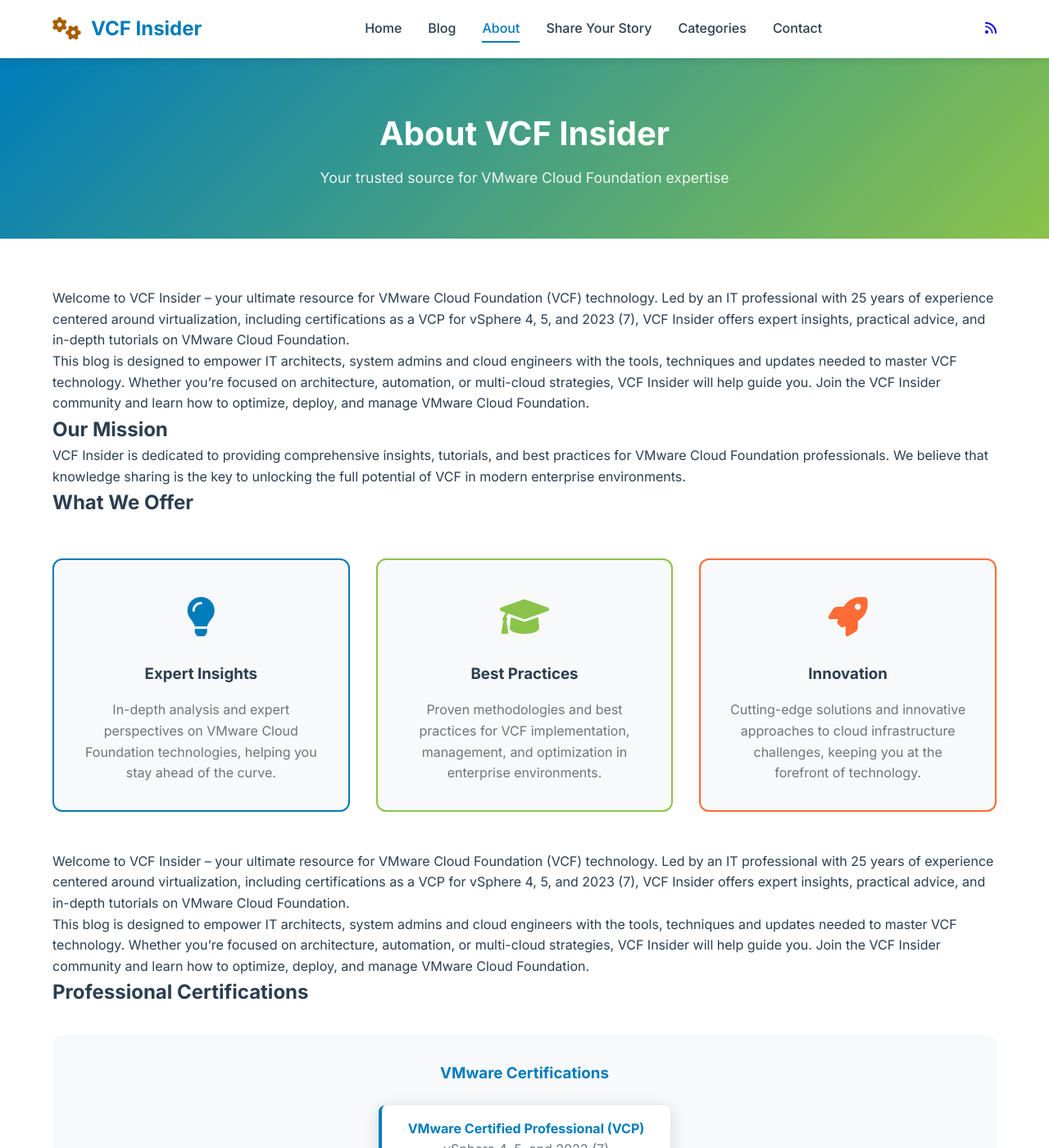
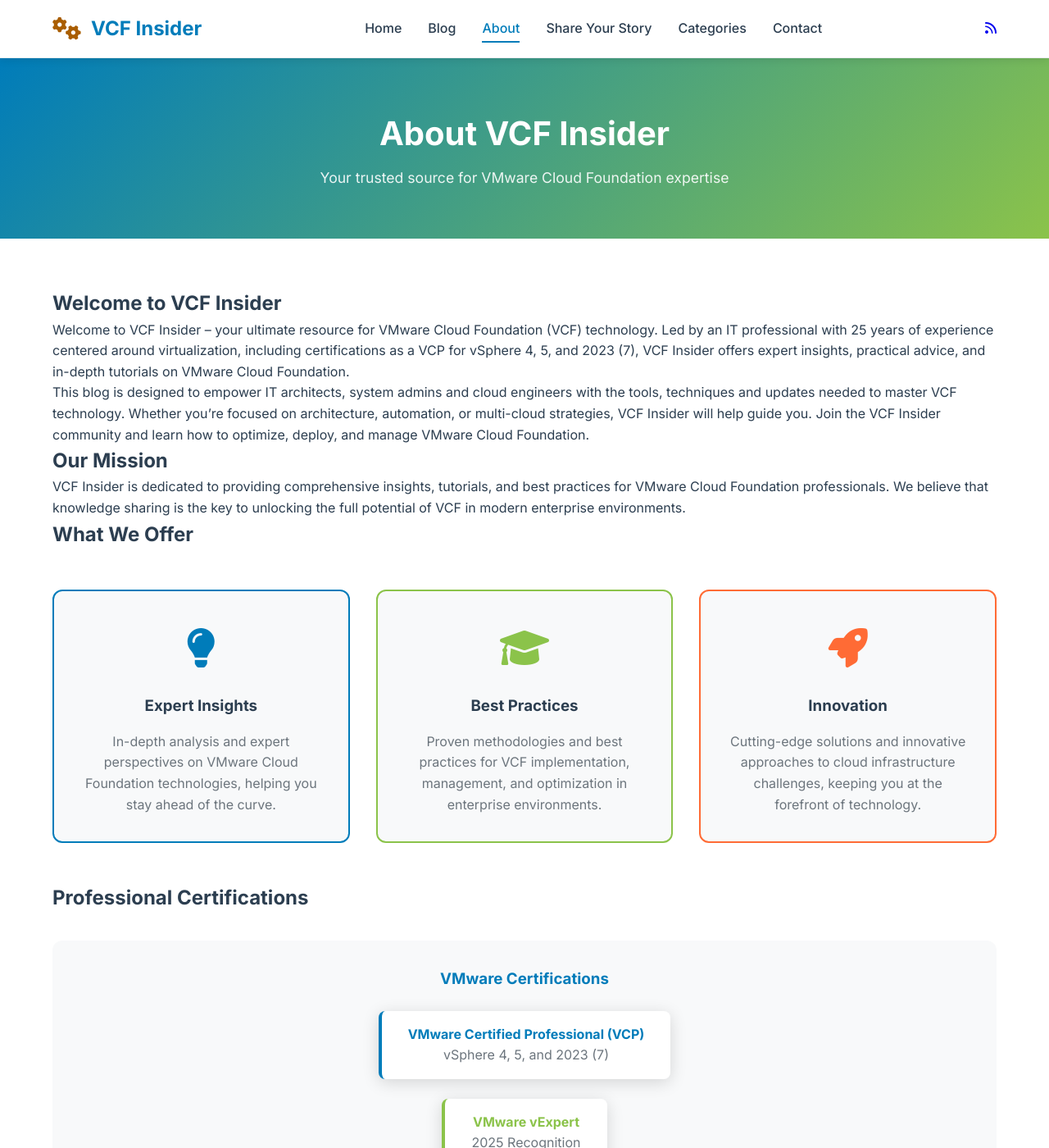
Before and after one commit to krieg121/VCFInsider, a Jekyll site: the page built from _pages/about.md, in a window 1280 px wide and 1400 px high. Shown: the whole window at 82% size. Built offline with Jekyll 4.4.1, drawn with Linux system fonts in a browser that asks for light colours.

Commit message:
Update about.md

```diff
--- a/_pages/about.md
+++ b/_pages/about.md
@@ -42,10 +44,6 @@
 </div>
 
 </div>
-
-Welcome to VCF Insider – your ultimate resource for VMware Cloud Foundation (VCF) technology. Led by an IT professional with 25 years of experience centered around virtualization, including certifications as a VCP for vSphere 4, 5, and 2023 (7), VCF Insider offers expert insights, practical advice, and in-depth tutorials on VMware Cloud Foundation.
-
-This blog is designed to empower IT architects, system admins and cloud engineers with the tools, techniques and updates needed to master VCF technology. Whether you're focused on architecture, automation, or multi-cloud strategies, VCF Insider will help guide you. Join the VCF Insider community and learn how to optimize, deploy, and manage VMware Cloud Foundation.
 
 ## Professional Certifications
 
```
Also changed, not shown: other parts of _pages/about.md (+2 -0 lines).
